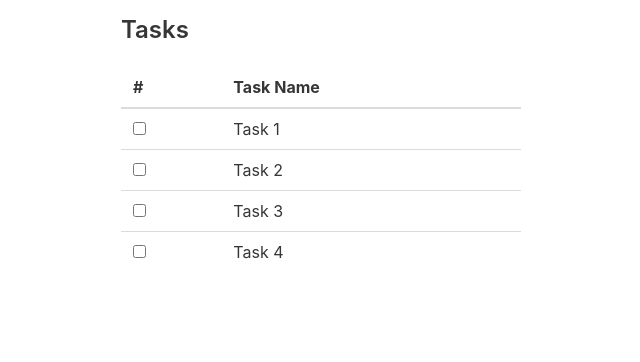
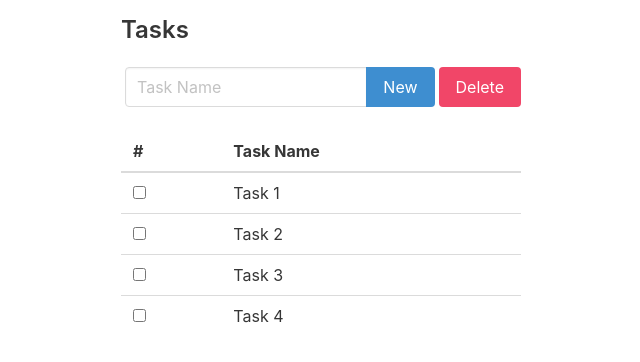
Before and after one commit to kevincantstop/todo-demo, a React (Create React App) app: page / in a window 1280 px wide. Shown: the top 362 px of the page, without its empty margins (319-959 px from the left). Built offline with nearby package versions, Linux system fonts and the light colour scheme.

Commit message:
added op panel

```diff
--- a/src/App.js
+++ b/src/App.js
@@ -1,6 +1,7 @@
 import React from 'react';
 import styled from 'styled-components';
 import { Tasks } from './Task';
+import { TaskPanel } from './Panel'
 import { getTasks } from './api'
 
 const AppContainer = styled.div`
@@ -24,6 +25,7 @@ function App() {
       <AppTitle className='title'>
         Tasks
       </AppTitle>
+      <TaskPanel />
       <Tasks items={tasks} onCheckedItems={onSelectedItems}/>
     </AppContainer>
   );
--- /dev/null
+++ b/src/Panel.js
@@ -0,0 +1,27 @@
+import React from 'react';
+
+const TaskPanel = () => {
+  return (
+    <div className="field is-grouped">
+      <div className="field has-addons mx-1">
+        <div className="control">
+          <input className="input" type="text" placeholder="Task Name" />
+        </div>
+        <div className="control">
+          <a className="button is-info">
+            New
+          </a>
+        </div>
+      </div>
+      <p className="control">
+        <a className="button is-danger">
+          Delete
+        </a>
+      </p>
+    </div>
+  )
+}
+
+export {
+  TaskPanel
+}
```
